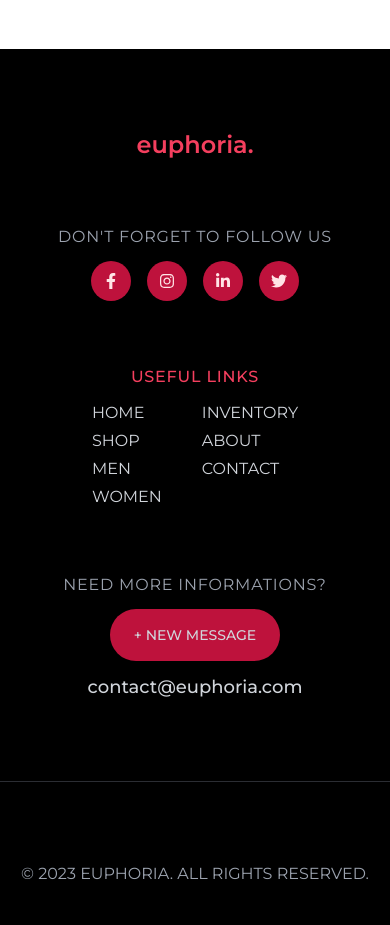
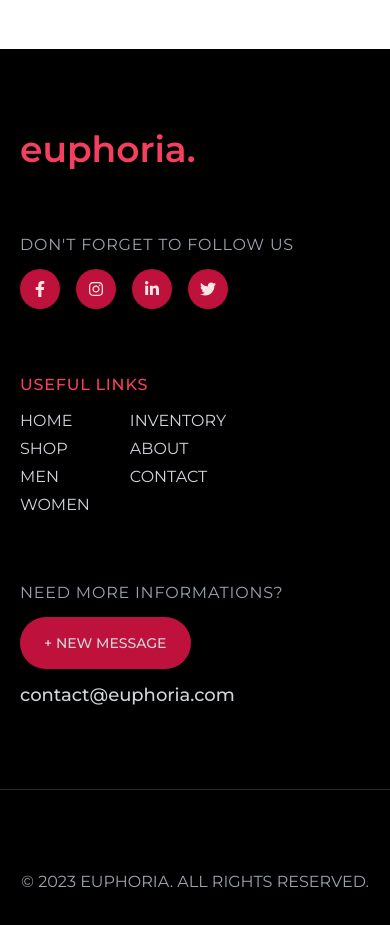
Before and after one commit to shohan-pherones/euphoria-ecommerce, a Next.js app: page / in a window 390 px wide. Shown: the part 3100-4025 px from the top of the page. Built offline with nearby package versions, Linux system fonts and the light colour scheme; no server answers; the database is empty.

Commit message:
fixed alignment in footer content

```diff
--- a/components/Footer.jsx
+++ b/components/Footer.jsx
@@ -10,15 +10,15 @@ const Footer = () => {
   return (
     <footer className="text-gray-300 bg-black py-20">
       <div className="grid grid-cols-1 md:grid-cols-2 lg:grid-cols-4 pb-20 wrapper w-full gap-16 md:gap-10 lg:gap-5 xl:gap-10 2xl:px-20 ">
-        <div className="footer-col-1 flex flex-col items-center md:items-start">
+        <div className="footer-col-1 flex flex-col items-start">
           <Link
             href="/"
-            className="text-2xl font-semibold text-rose-500 hover:text-white duration-300"
+            className="text-4xl md:text-2xl font-semibold text-rose-500 hover:text-white duration-300"
           >
             euphoria.
           </Link>
         </div>
-        <div className="footer-col-2 flex flex-col items-center md:items-start">
+        <div className="footer-col-2 flex flex-col items-start">
           <p className="follow-text uppercase tracking-wider text-gray-400">{`Don't forget to follow us`}</p>
           <div className="social-icons">
             <div className="icon-circle">
@@ -35,11 +35,11 @@ const Footer = () => {
             </div>
           </div>
         </div>
-        <div className="footer-col-3 flex flex-col items-center md:items-start">
+        <div className="footer-col-3 flex flex-col items-start">
           <p className="uppercase font-medium text-rose-500 tracking-wider">
             Useful Links
           </p>
-          <div className="nav-link flex flex-col-2 mt-3 gap-10 justify-center">
+          <div className="nav-link flex flex-col-2 mt-3 gap-10 justify-start">
             <div className="link-col-left flex flex-col text-left gap-1 uppercase">
               <Link href="/" className="footer-nav-links">
                 Home
@@ -67,7 +67,7 @@ const Footer = () => {
             </div>
           </div>
         </div>
-        <div className="footer-col-4 flex flex-col items-center md:items-start xl:items-center gap-3">
+        <div className="footer-col-4 flex flex-col items-start xl:items-center gap-3">
           <p className="uppercase tracking-wider text-gray-400">
             Need more informations?
           </p>
```
Also changed, not shown: 1 other file (tests, documents, lock files or other folders).
